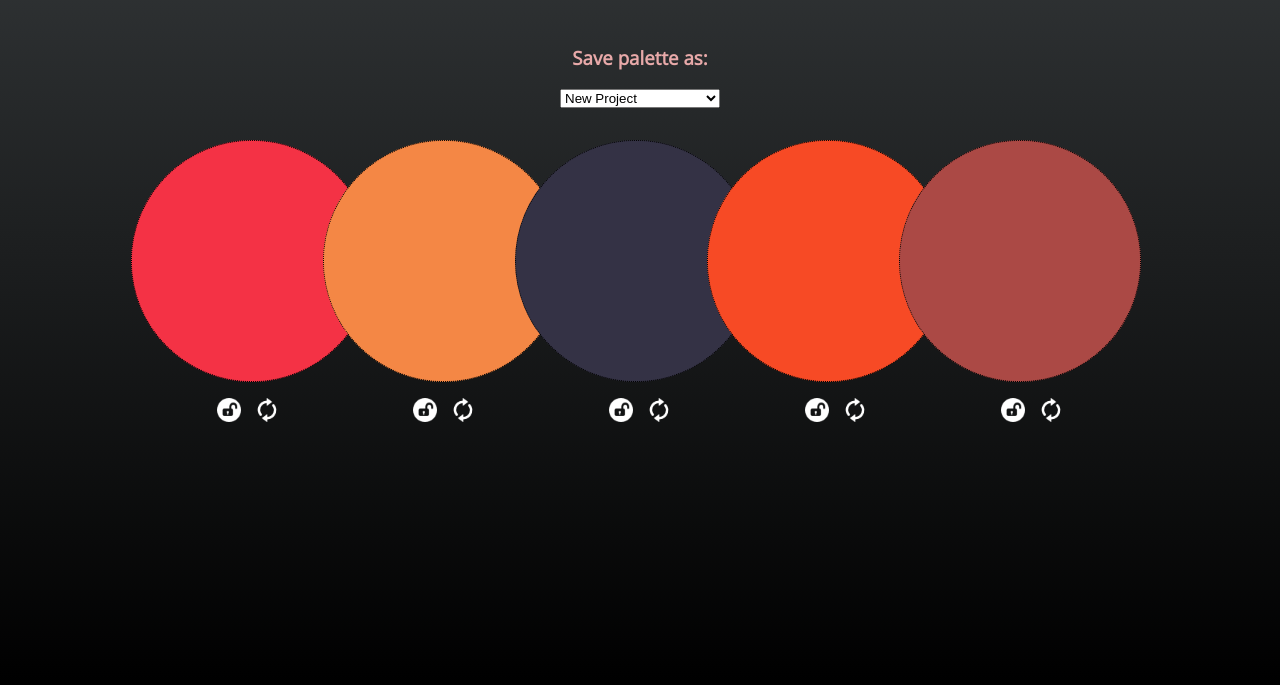
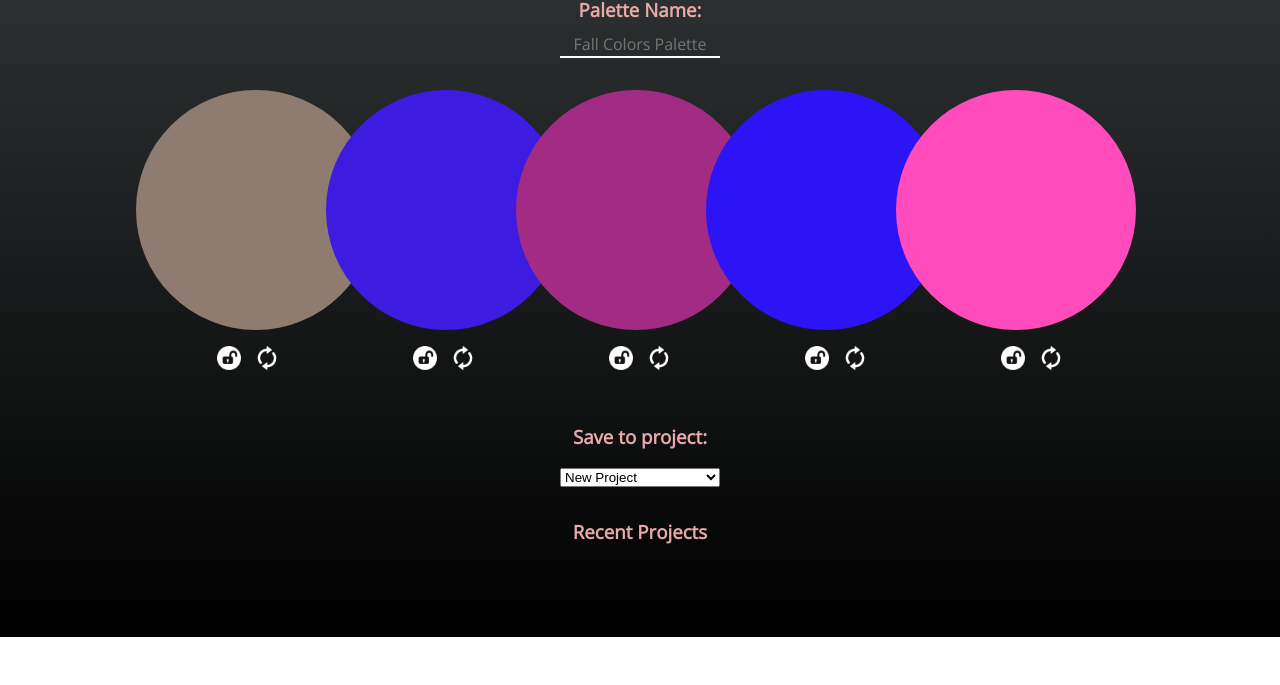
Before and after one commit to djcaraballo/PalettePicker, a website: page public/index.html in a window 1280 px wide. Shown: the part 187-872 px from the top of the page. After the commit the page ends 824 px from the top, so only its background shows below. Drawn offline with nearby package versions, Linux system fonts and the light colour scheme.

Commit message:
Refactor styles to adjust margins and spacing and add functional random color generator function

```diff
--- a/public/index.html
+++ b/public/index.html
@@ -6,26 +6,24 @@
 </head>
 <body>
   <h1>Palette Perfect</h1>
-  <div class="drop-menu-wrapper">
-    <h3>Save palette as:</h3>
-    <select>
-      <option>New Project</option>
-    </select>
-  </div>
-  <div class="palette-wrapper">
-    <section class="first-color"></section>
-    <section class="second-color"></section>
-    <section class="third-color"></section>
-    <section class="fourth-color"></section>
-    <section class="fifth-color"></section>
-    <div class="hex-wrapper">
-      <h3 class="hex-code hex1"></h3>
-      <h3 class="hex-code hex2"></h3>
-      <h3 class="hex-code hex3"></h3>
-      <h3 class="hex-code hex4"></h3>
-      <h3 class="hex-code hex5"></h3>
-    </div>
-  </div>
+  <section class="palette-name-wrapper">
+    <h3 class="palette-name-label">Palette Name:</h3>
+    <input type="text" name="palette-name" placeholder="Fall Colors Palette" class="palette-name-input">
+  </section>
+  <section class="palette-wrapper">
+    <article class="first-color"></article>
+    <article class="second-color"></article>
+    <article class="third-color"></article>
+    <article class="fourth-color"></article>
+    <article class="fifth-color"></article>
+    <article class="hex-wrapper">
+      <h3 class="hex-code hex1"><!-- appended hex code goes here --></h3>
+      <h3 class="hex-code hex2"><!-- appended hex code goes here --></h3>
+      <h3 class="hex-code hex3"><!-- appended hex code goes go here --></h3>
+      <h3 class="hex-code hex4"><!-- appended hex code goes go here --></h3>
+      <h3 class="hex-code hex5"><!-- appended hex code goes go here --></h3>
+    </article>
+  </section>
   <section class="refresh-lock-wrapper">
     <article>
       <img src="./assets/images/unlock.png" class="unlocked-btn unlocked-btn1">
@@ -48,6 +46,18 @@
       <img src="./assets/images/refresh.png" class="refresh-btn refresh-btn5">
     </article>
   </section>
+  <div class="drop-menu-wrapper">
+    <h3>Save to project:</h3>
+    <select>
+      <option>New Project</option>
+    </select>
+  </div>
+  <div class="recent-projects-wrapper">
+    <h3>Recent Projects</h3>
+    <section class="recent-projects">
+      <!-- appended recent projects go here -->
+    </section>
+  </div>
   <script src="./index.js"></script>
 </body>
 </html>
--- a/public/index.js
+++ b/public/index.js
@@ -1,11 +1,12 @@
 //add option to drop down menu
 //inner html of section injected via js
 //change unlocked image to locked on click
-const firstColorSection = document.querySelector('.first-color');
-const secondColorSection = document.querySelector('.second-color');
-const thirdColorSection = document.querySelector('.third-color');
-const fourthColorSection = document.querySelector('.first-color');
-const fifthColorSection = document.querySelector('.first-color');
+//track changes to palette name input
+const firstColor = document.querySelector('.first-color');
+const secondColor = document.querySelector('.second-color');
+const thirdColor = document.querySelector('.third-color');
+const fourthColor = document.querySelector('.fourth-color');
+const fifthColor = document.querySelector('.fifth-color');
 const hex1 = document.querySelector('.hex1');
 const hex2 = document.querySelector('.hex2');
 const hex3 = document.querySelector('.hex3');
@@ -21,3 +22,18 @@ const refreshBtn2 = document.querySelector('.refresh-btn2');
 const refreshBtn3 = document.querySelector('.refresh-btn3');
 const refreshBtn4 = document.querySelector('.refresh-btn4');
 const refreshBtn5 = document.querySelector('.refresh-btn5');
+
+
+const randomColor = () => {
+ return "#" + Math.floor(Math.random() * 16777215).toString(16);
+};
+
+const prepInitialPalette = () => {
+  firstColor.style.backgroundColor = randomColor();
+  secondColor.style.backgroundColor = randomColor();
+  thirdColor.style.backgroundColor = randomColor();
+  fourthColor.style.backgroundColor = randomColor();
+  fifthColor.style.backgroundColor = randomColor();
+}
+
+window.onload = prepInitialPalette();
--- a/public/styles.css
+++ b/public/styles.css
@@ -13,7 +13,7 @@ h1 {
   -webkit-text-fill-color: transparent;
   font-size: 6em;
   font-family: 'Montserrat', sans-serif;
-  margin-bottom: 1rem;
+  margin: 1rem;
   text-align: center;
 }
 
@@ -22,7 +22,28 @@ h3 {
   font-family: 'Open Sans', sans-serif;
 }
 
-.drop-menu-wrapper {
+.palette-name-label {
+  margin-bottom: 10px;
+}
+
+.palette-name-wrapper {
+  margin: 1rem 0;
+}
+
+.palette-name-input {
+  background: #292c2d;
+  border-bottom: 2px solid #ffffff;
+  border-left: none;
+  border-right: none;
+  border-top: none;
+  color: #ffffff;
+  font-family: 'Open Sans', sans-serif;
+  font-size: 1em;
+  text-align: center;
+}
+
+.drop-menu-wrapper,
+.palette-name-wrapper {
   display: flex;
   flex-direction: column;
   margin: 2rem auto;
@@ -43,7 +64,6 @@ h3 {
 .third-color,
 .fourth-color,
 .fifth-color {
-  border: 1px dotted black;
   border-radius: 50%;
   height: 15em;
   position: relative;
@@ -51,26 +71,26 @@ h3 {
 }
 
 .first-color {
-  background: #f43245;
+  /*background: #f43245;*/
 }
 
 .second-color {
-  background: #f48745;
+  /*background: #f48745;*/
   right: 50px;
 }
 
 .third-color {
-  background: #343245;
+  /*background: #343245;*/
   right: 100px;
 }
 
 .fourth-color {
-  background: #f74a25;
+  /*background: #f74a25;*/
   right: 150px;
 }
 
 .fifth-color {
-  background: #ab4945;
+  /*background: #ab4945;*/
   right: 200px;
 }
 
@@ -89,3 +109,9 @@ h3 {
 .refresh-btn {
   height: 1.5em;
 }
+
+.recent-projects-wrapper {
+  margin: auto;
+  text-align: center;
+  width: 80%;
+}
```
